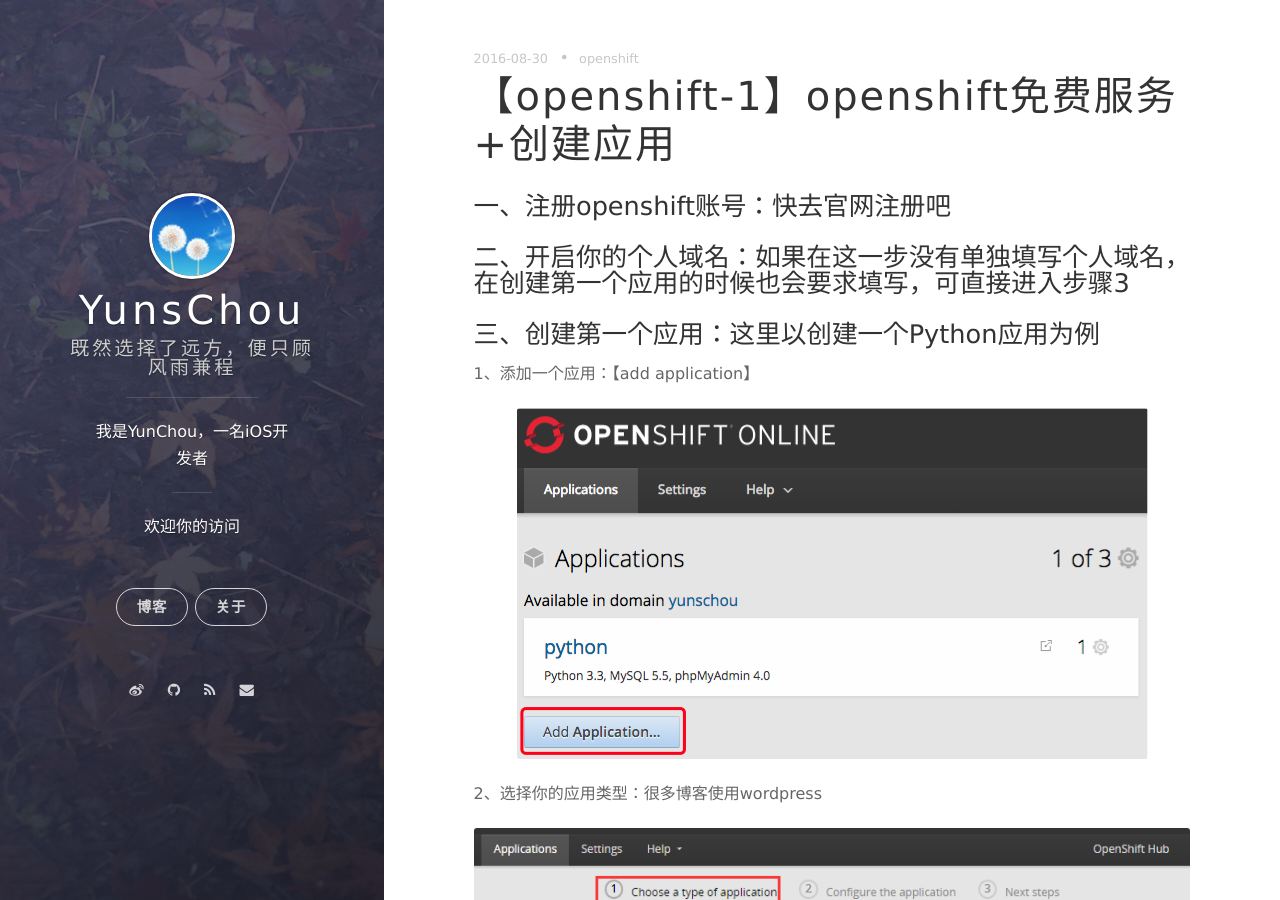
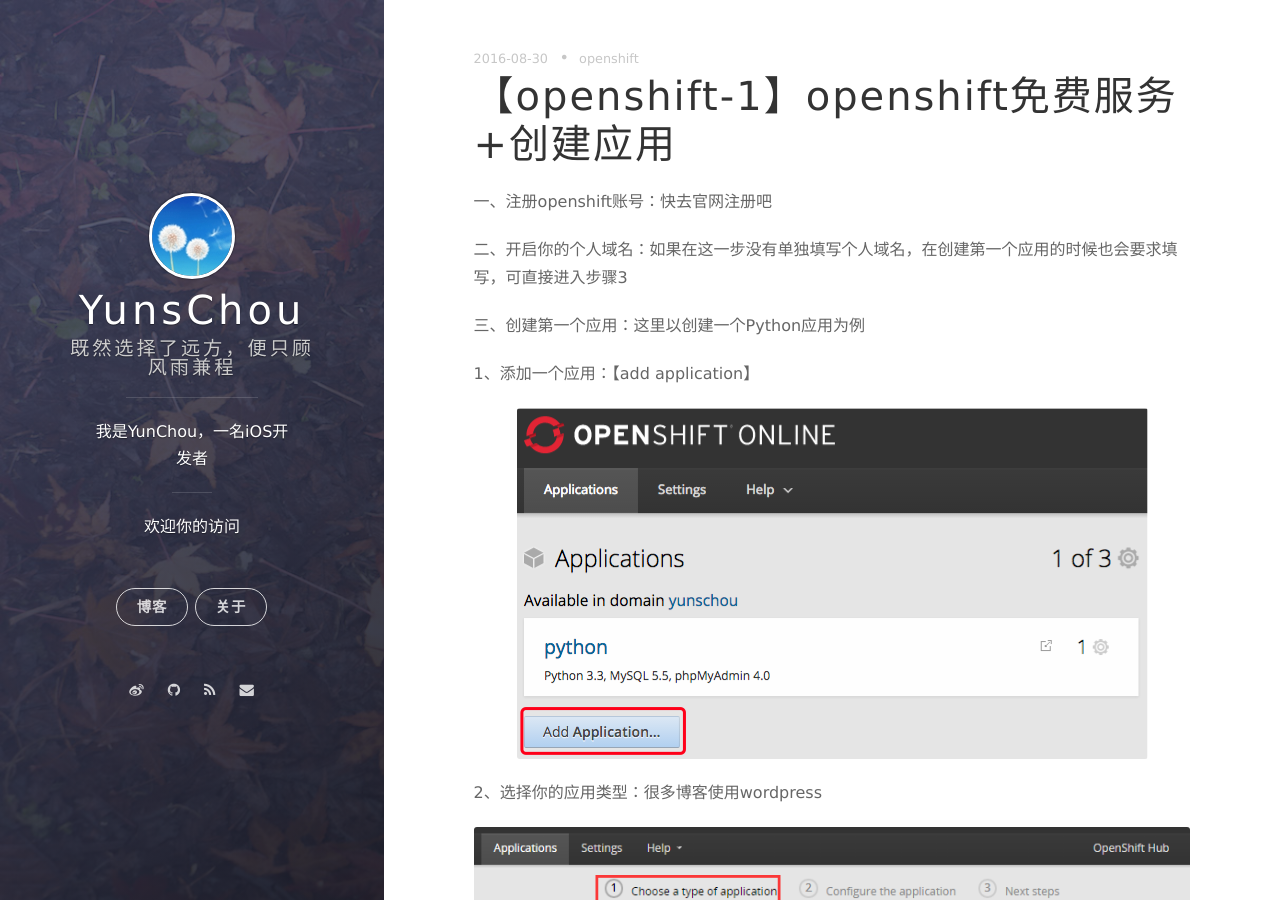
Before and after one commit to YunsChou/Yuns.github.io, a Jekyll site: the page built from _posts/2016-08-30-openshift-guide-1.md, in a window 1280 px wide and 900 px high. Built offline with Jekyll 4.4.1, drawn with Linux system fonts in a browser that asks for light colours; nearby versions of some CDN libraries; Markdown is read by kramdown in place of the engine named in the settings; comment, search, counter and statistics services are not loaded.

Commit message:
修改格式

```diff
--- a/_posts/2016-08-30-openshift-guide-1.md
+++ b/_posts/2016-08-30-openshift-guide-1.md
@@ -5,11 +5,11 @@
 tags: openshift
 ---
 
-### 一、注册openshift账号：快去官网注册吧
+一、注册openshift账号：快去官网注册吧
 
-### 二、开启你的个人域名：如果在这一步没有单独填写个人域名，在创建第一个应用的时候也会要求填写，可直接进入步骤3
+二、开启你的个人域名：如果在这一步没有单独填写个人域名，在创建第一个应用的时候也会要求填写，可直接进入步骤3
 
-### 三、创建第一个应用：这里以创建一个Python应用为例
+三、创建第一个应用：这里以创建一个Python应用为例
 
 1、添加一个应用：【add application】
 
@@ -28,7 +28,7 @@
 
 小技巧：点击创建应用后，可能需要等很久（可能是我这网络或被墙的问题），等待1分钟左右还没有进入，可以直接返回，此时在你的application中，应用已经创建成功了
 
-### 四、访问你的域名吧：[python-yunschou.rhcloud.com](https://python-yunschou.rhcloud.com/)
+四、访问你的域名吧：[python-yunschou.rhcloud.com](https://python-yunschou.rhcloud.com/)
 
 格式为：appname-domain.rhcloud.com（domain.rhcloud.com是不可访问的）
 因为你没有上传任何代码，首次进入显示为服务器默认的页面，如下
```
